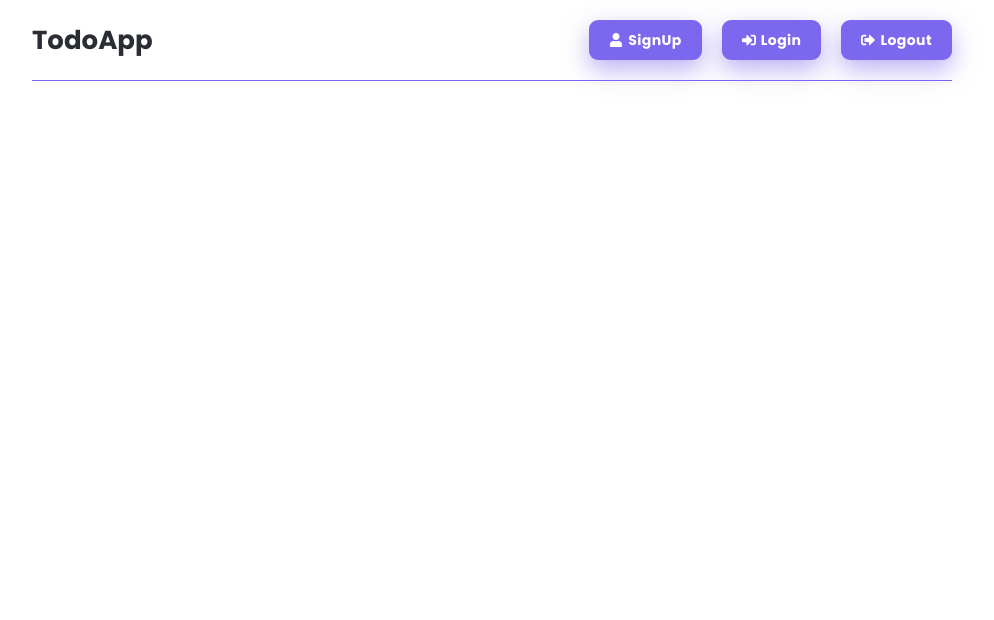
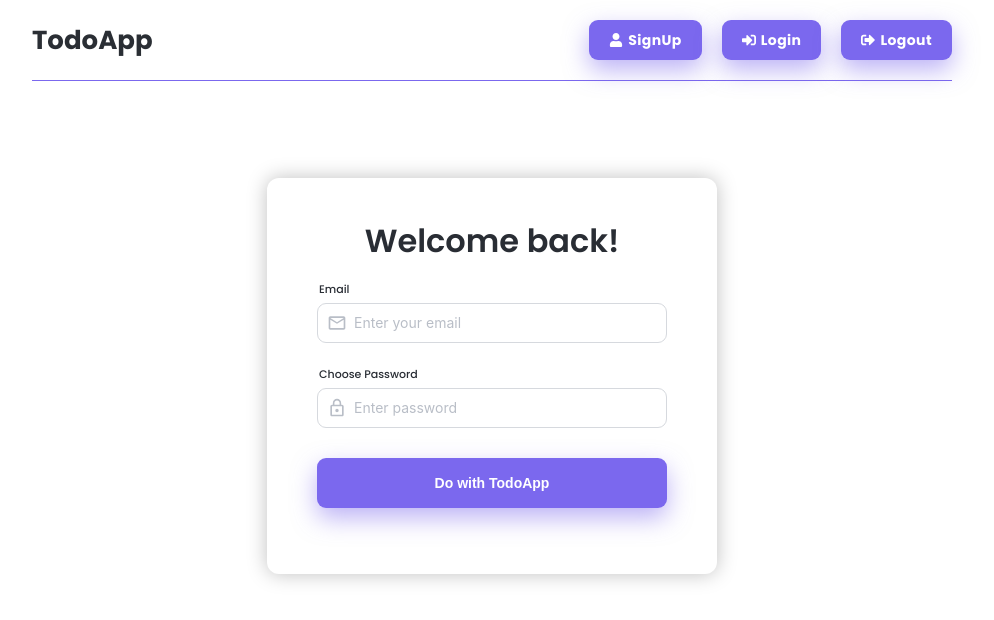
Before and after one commit to YavuzGurdal/frontend-mernsatck-todo-app-with-auth, a React (Create React App) app: page /login in a window 1280 px wide. Shown: the top 620 px of the page, without its empty margins (148-1142 px from the left). Built offline with nearby package versions, Linux system fonts and the light colour scheme; the HTML template or start-up script is replaced by a standard one.

Commit message:
Signup, Login page added

```diff
--- a/src/App.js
+++ b/src/App.js
@@ -1,5 +1,8 @@
 import { BrowserRouter as Router, Routes, Route } from 'react-router-dom'
 import Header from './components/Header';
+import Dashboard from './pages/Dashboard';
+import Login from './pages/Login';
+import Signup from './pages/Signup';
 
 function App() {
   return (
@@ -8,7 +11,9 @@ function App() {
         <div className="container">
           <Header />
           <Routes>
-            {/* <Route path='/signup' element={<Signup />} /> */}
+            <Route path='/' element={<Dashboard />} />
+            <Route path='/login' element={<Login />} />
+            <Route path='/signup' element={<Signup />} />
           </Routes>
         </div>
       </Router>
--- a/src/components/Header.jsx
+++ b/src/components/Header.jsx
@@ -1,17 +1,24 @@
 import { FaSignInAlt, FaSignOutAlt, FaUser } from 'react-icons/fa'
+import { Link } from 'react-router-dom'
 
 
 const Header = () => {
     return (
         <div className="header">
+            <Link to='/'>
                 <div className="logo">TodoApp</div>
+            </Link>
             <ul>
+                <Link to='/signup'>
                     <li>
                         <FaUser />SignUp
                     </li>
+                </Link>
+                <Link to='/login'>
                     <li>
                         <FaSignInAlt />Login
                     </li>
+                </Link>
                 <li>
                     <FaSignOutAlt /> Logout
                 </li>
--- a/src/index.css
+++ b/src/index.css
@@ -1,4 +1,4 @@
-@import url("https://fonts.googleapis.com/css2?family=Poppins:wght@300;400;600;700&display=swap");
+@import url("https://fonts.googleapis.com/css2?family=Poppins:wght@300;400;500;600;700;800&display=swap");
 
 * {
   margin: 0;
@@ -9,6 +9,10 @@
 body {
   font-family: "Poppins", sans-serif;
   height: 100vh;
+  /* background-image: url("../public/svg.png"); */
+  /* background-repeat: no-repeat;
+  background-position: bottom;
+  background-image: url("../public/background.png"); */
 }
 
 ul {
@@ -17,6 +21,14 @@ ul {
 
 li {
   line-height: 2.2;
+}
+
+::placeholder {
+  color: #b9bec7;
+}
+
+a {
+  text-decoration: none;
 }
 
 .container {
@@ -35,7 +47,7 @@ li {
   /* border-bottom: 1px solid #e6e6e6; */
   border-bottom: 1px solid #7b68ee;
   /* box-shadow: 0 10px 25px #7b68ee80; */
-  margin-bottom: 60px;
+  margin-bottom: 20px;
 }
 
 .logo {
@@ -84,16 +96,129 @@ li {
   margin-right: 5px;
 }
 
-/* body {
-  margin: 0;
-  font-family: -apple-system, BlinkMacSystemFont, 'Segoe UI', 'Roboto', 'Oxygen',
-    'Ubuntu', 'Cantarell', 'Fira Sans', 'Droid Sans', 'Helvetica Neue',
-    sans-serif;
-  -webkit-font-smoothing: antialiased;
-  -moz-osx-font-smoothing: grayscale;
+.auth-pages-wrapper {
+  /* position: relative; */
+  /* flex-grow: 1; */
+  /* width: 100%; */
+  height: calc(100vh - 121px);
+  display: flex;
+  flex-direction: column;
+  justify-content: center;
+  align-items: center;
+  /* margin: auto; */
+  /* padding: 100px;
+  padding-bottom: 70px;
+  margin-top: 100px; */
+}
+.auth-pages {
+  /* box-shadow: 0 24px 64px #26214a1a;   */
+  box-shadow: 0px 0px 20px 0px rgba(0, 0, 0, 0.25);
+  width: 450px;
+  margin: 20px 20px 150px;
+  padding: 40px 50px;
+  border-radius: 12px;
 }
 
-code {
-  font-family: source-code-pro, Menlo, Monaco, Consolas, 'Courier New',
-    monospace;
-} */
+.heading h1 {
+  font-size: 32px;
+  font-weight: 600;
+  line-height: 46px;
+  color: #292d34;
+  text-align: center;
+  margin-bottom: 20px;
+}
+
+.form,
+.content {
+  width: 100%;
+  margin: 0 auto;
+}
+.form-group {
+  position: relative;
+  margin-bottom: 26px;
+  width: 100%;
+}
+
+/* .form-group input, */
+.form-group textarea,
+.form-group select {
+  width: 100%;
+  padding: 10px;
+  border: 1px solid #e6e6e6;
+  border-radius: 5px;
+  margin-bottom: 10px;
+  font-family: inherit;
+}
+
+.form-group label {
+  font-size: 11px;
+  font-weight: 500;
+  line-height: 11px;
+  display: block;
+  color: #292d34;
+  padding: 0 0 8px 2px;
+  display: flex;
+  justify-content: left;
+}
+
+.form-group input {
+  transition: border-color 0.2s cubic-bezier(0.785, 0.135, 0.15, 0.86) 0s;
+  font-family: -apple-system, BlinkMacSystemFont, Segoe UI, roboto,
+    Helvetica Neue, helvetica, arial, sans-serif;
+  font-size: 14px;
+  font-weight: 400;
+  line-height: 1;
+  width: 100%;
+  border: 1px solid #d6d9de;
+  box-sizing: border-box;
+  border-radius: 9px;
+  padding: 0 20px 0 36px;
+  height: 40px;
+  color: #2a2e34;
+  outline: none;
+  background: transparent;
+
+  /* width: 100%;
+  padding: 10px;
+  border: none;
+  border-bottom: 1px solid #dadada;
+  border-radius: 0;
+  margin-bottom: 10px;
+  font-family: inherit;
+  font-size: 14px;
+  letter-spacing: 0.6px; */
+}
+.form-group input:hover,
+.form-group input:focus {
+  border-color: #adb3bd;
+}
+.form-group .input-icon {
+  position: absolute;
+  left: 10px;
+  top: 29px;
+  width: 20px;
+  height: 20px;
+  color: #b9bec7;
+}
+
+.form-group button {
+  transition: background-color 0.2s cubic-bezier(0.785, 0.135, 0.15, 0.86) 0s;
+  background-color: #7b68ee;
+  height: 50px;
+  display: flex;
+  align-items: center;
+  justify-content: center;
+  border-radius: 9px;
+  width: 100%;
+  margin-bottom: 0;
+  font-size: 14px;
+  font-weight: 800;
+  border: none;
+  color: #fff;
+  cursor: pointer;
+  box-shadow: 0 10px 25px #7b68ee80;
+  margin-top: 30px;
+}
+.form-group button:hover {
+  background-color: #5f48ea;
+}
--- /dev/null
+++ b/src/pages/Dashboard.jsx
@@ -0,0 +1,9 @@
+import React from 'react'
+
+const Dashboard = () => {
+    return (
+        <div>Dashboard</div>
+    )
+}
+
+export default Dashboard
--- /dev/null
+++ b/src/pages/Login.jsx
@@ -0,0 +1,38 @@
+import { MdOutlineMail, MdPersonOutline, MdLockOutline } from 'react-icons/md'
+
+const Login = () => {
+    return (
+        <div className='auth-pages-wrapper'>
+            <div className="auth-pages">
+                <section className="heading">
+                    <h1>Welcome back!</h1>
+                </section>
+
+                <section className="form">
+                    <form>
+                        {/* <div className="form-group">
+                            <label for='name' >Full Name</label>
+                            <input id='name' type="text" className="form-control" placeholder='John Doe' />
+                            <div className="input-icon"><MdPersonOutline size={20} /></div>
+                        </div> */}
+                        <div className="form-group">
+                            <label for='email'>Email</label>
+                            <input id='email' type="text" className="form-control" placeholder='Enter your email' />
+                            <div className="input-icon"><MdOutlineMail size={20} /></div>
+                        </div>
+                        <div className="form-group">
+                            <label for='password' >Choose Password</label>
+                            <input id='password' type="text" className="form-control" placeholder='Enter password' />
+                            <div className="input-icon"><MdLockOutline size={20} /></div>
+                        </div>
+                        <div className="form-group">
+                            <button><span>Do with TodoApp</span></button>
+                        </div>
+                    </form>
+                </section>
+            </div>
+        </div>
+    )
+}
+
+export default Login
--- /dev/null
+++ b/src/pages/Signup.jsx
@@ -0,0 +1,38 @@
+import { MdOutlineMail, MdPersonOutline, MdLockOutline } from 'react-icons/md'
+
+const Signup = () => {
+    return (
+        <div className='auth-pages-wrapper'>
+            <div className="auth-pages">
+                <section className="heading">
+                    <h1>Let's go!</h1>
+                </section>
+
+                <section className="form">
+                    <form>
+                        <div className="form-group">
+                            <label for='name' >Full Name</label>
+                            <input id='name' type="text" className="form-control" placeholder='John Doe' />
+                            <div className="input-icon"><MdPersonOutline size={20} /></div>
+                        </div>
+                        <div className="form-group">
+                            <label for='email'>Email</label>
+                            <input id='email' type="text" className="form-control" placeholder='example@site.com' />
+                            <div className="input-icon"><MdOutlineMail size={20} /></div>
+                        </div>
+                        <div className="form-group">
+                            <label for='password' >Choose Password</label>
+                            <input id='password' type="text" className="form-control" placeholder='Minimum 6 characters' />
+                            <div className="input-icon"><MdLockOutline size={20} /></div>
+                        </div>
+                        <div className="form-group">
+                            <button><span>Do with TodoApp</span></button>
+                        </div>
+                    </form>
+                </section>
+            </div>
+        </div>
+    )
+}
+
+export default Signup
```
Also changed, not shown: public/background.png (added), public/svg.png (added). Lines whose indentation alone changed are shown as unchanged.
